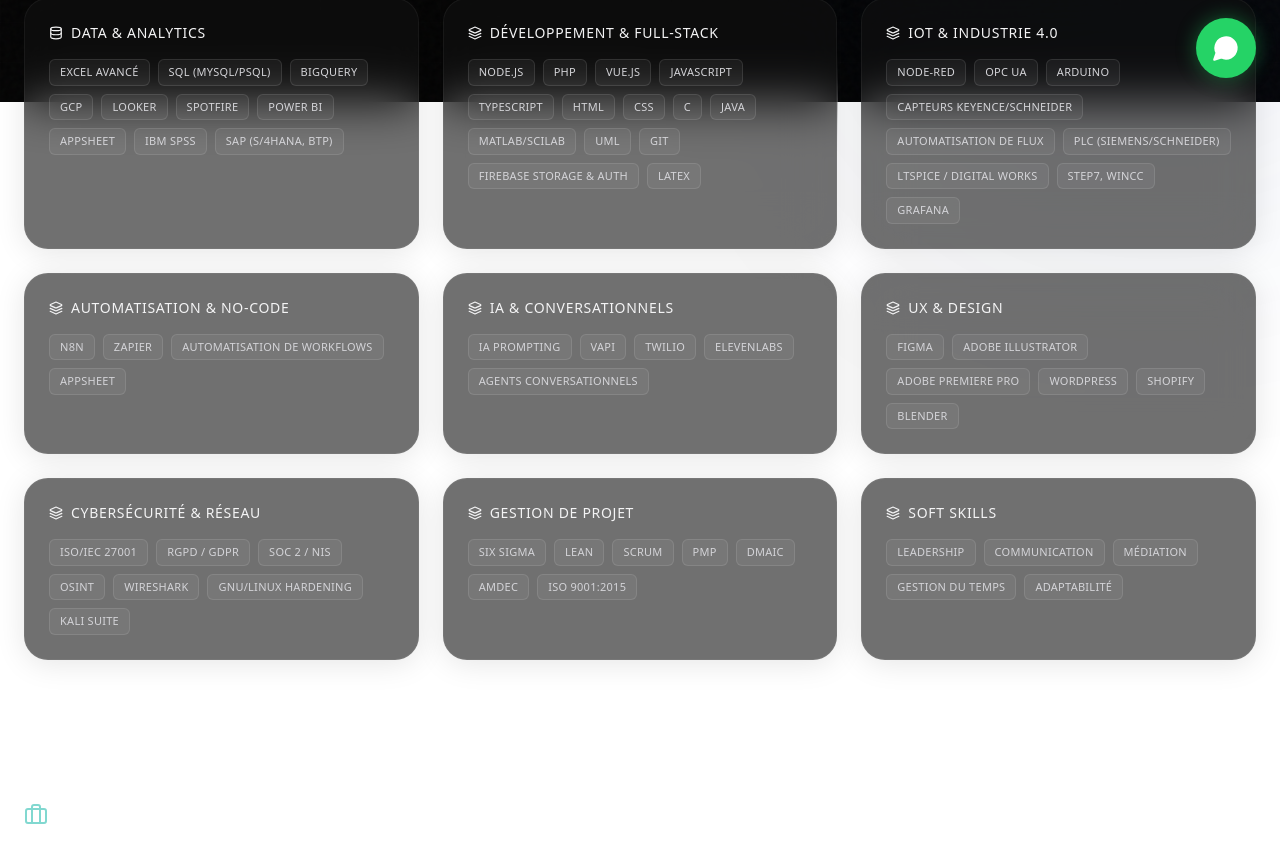
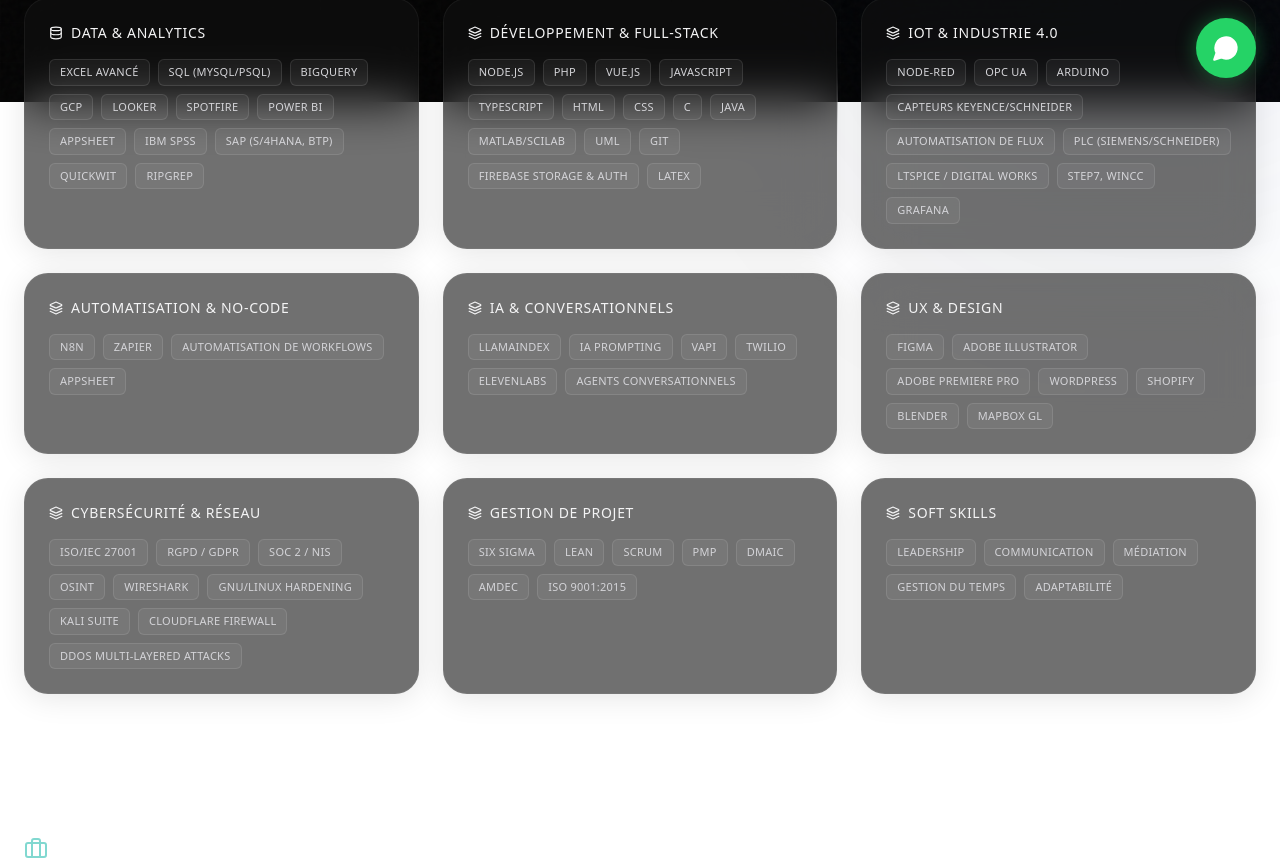
Before and after one commit to taha-mesbahi/taha-portfolio, a React (Vite) app: page / in a window 1280 px wide. Shown: the part 698-1564 px from the top of the page. Built offline with nearby package versions, Linux system fonts and the light colour scheme; no server answers; the database is empty.

Commit message:
Skills added

```diff
--- a/src/App.jsx
+++ b/src/App.jsx
@@ -36,13 +36,13 @@ const stats = [
 ];
 
 const skills = {
-  "Data & Analytics": [ "Excel avancé", "SQL (MySQL/PSQL)", "BigQuery", "GCP", "Looker", "Spotfire", "Power BI", "AppSheet", "IBM SPSS", "SAP (S/4HANA, BTP)" ],
+  "Data & Analytics": [ "Excel avancé", "SQL (MySQL/PSQL)", "BigQuery", "GCP", "Looker", "Spotfire", "Power BI", "AppSheet", "IBM SPSS", "SAP (S/4HANA, BTP)", "QuickWit", "RipGrep" ],
   "Développement & Full‑Stack": [ "Node.js", "PHP", "Vue.js", "JavaScript", "TypeScript", "HTML", "CSS", "C", "Java", "Matlab/Scilab", "UML", "Git", "Firebase Storage & Auth", "LaTeX" ],
   "IoT & Industrie 4.0": [ "Node‑RED", "OPC UA", "Arduino", "Capteurs Keyence/Schneider", "Automatisation de flux", "PLC (Siemens/Schneider)", "LTspice / Digital Works", "Step7, WinCC", "Grafana", ],
   "Automatisation & No-Code": [ "n8n", "Zapier", "Automatisation de workflows", "AppSheet" ],
-  "IA & Conversationnels": [ "IA prompting", "VAPI", "Twilio", "ElevenLabs", "Agents conversationnels" ],
-  "UX & Design": [ "Figma", "Adobe Illustrator", "Adobe Premiere Pro", "WordPress", "Shopify", "Blender" ],
-  "Cybersécurité & Réseau": [ "ISO/IEC 27001", "RGPD / GDPR", "SOC 2 / NIS", "OSINT", "Wireshark", "GNU/Linux Hardening", "Kali Suite" ],
+  "IA & Conversationnels": [ "llamaIndex", "IA prompting", "VAPI", "Twilio", "ElevenLabs", "Agents conversationnels" ],
+  "UX & Design": [ "Figma", "Adobe Illustrator", "Adobe Premiere Pro", "WordPress", "Shopify", "Blender", "MapBox GL" ],
+  "Cybersécurité & Réseau": [ "ISO/IEC 27001", "RGPD / GDPR", "SOC 2 / NIS", "OSINT", "Wireshark", "GNU/Linux Hardening", "Kali Suite", "CloudFlare Firewall" , "DDoS multi-layered attacks" ],
   "Gestion de projet": [ "Six Sigma", "Lean", "Scrum", "PMP", "DMAIC", "AMDEC", "ISO 9001:2015" ],
   "Soft skills": [ "Leadership", "Communication", "Médiation", "Gestion du temps", "Adaptabilité" ]
 };
```
